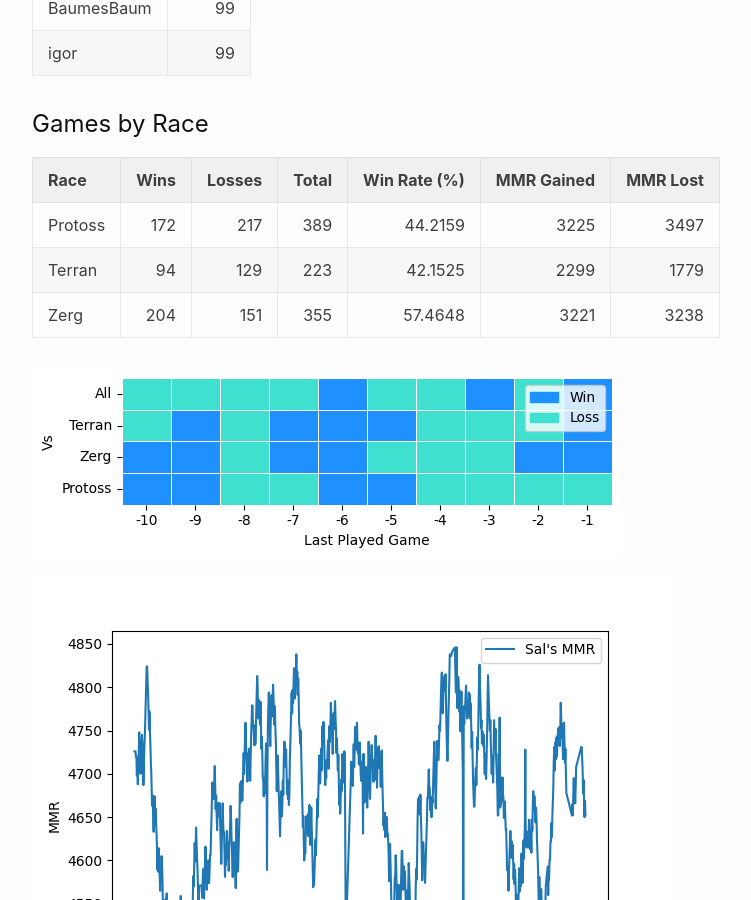
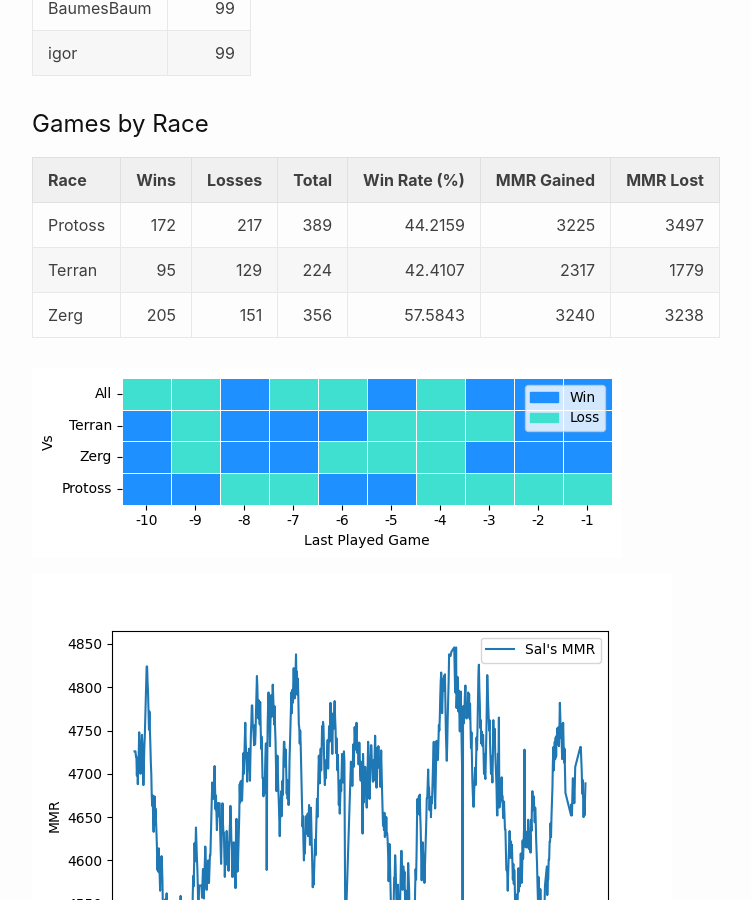
Before and after one commit to kylermurphy/UpATree, a Jekyll site: the page built from docs/index.md, in a window 1280 px wide and 900 px high, scrolled down 1095 px. Shown: the whole window, without its empty margins (238-989 px from the left). Built offline with Jekyll 4.4.1, drawn with Linux system fonts in a browser that asks for light colours; our own code applies the rules of GitHub Pages for plain Markdown files.

Commit message:
running on push

```diff
--- a/docs/index.md
+++ b/docs/index.md
@@ -36,8 +36,8 @@ layout: home
 | Race    |   Wins |   Losses |   Total |   Win Rate (%) |   MMR Gained |   MMR Lost |
 |:--------|-------:|---------:|--------:|---------------:|-------------:|-----------:|
 | Protoss |    172 |      217 |     389 |        44.2159 |         3225 |       3497 |
-| Terran  |     94 |      129 |     223 |        42.1525 |         2299 |       1779 |
-| Zerg    |    204 |      151 |     355 |        57.4648 |         3221 |       3238 |
+| Terran  |     95 |      129 |     224 |        42.4107 |         2317 |       1779 |
+| Zerg    |    205 |      151 |     356 |        57.5843 |         3240 |       3238 |
 
 ![Games by Race](./assets/gm_hist.png)
 
--- a/log.txt
+++ b/log.txt
@@ -85,3 +85,4 @@ Writing a log file 2025-02-26 17:33:37.
 Writing a log file 2025-02-26 17:46:50.
 Writing a log file 2025-02-26 18:27:27.
 Writing a log file 2025-02-26 18:50:08.
+Writing a log file 2025-02-26 19:15:57.
```
Also changed, not shown: other parts of docs/index.md (+2 -2 lines), docs/assets/MMR.png, docs/assets/daily.png, docs/assets/gm_hist.png, docs/assets/r_wrt.png, 1 other file.
